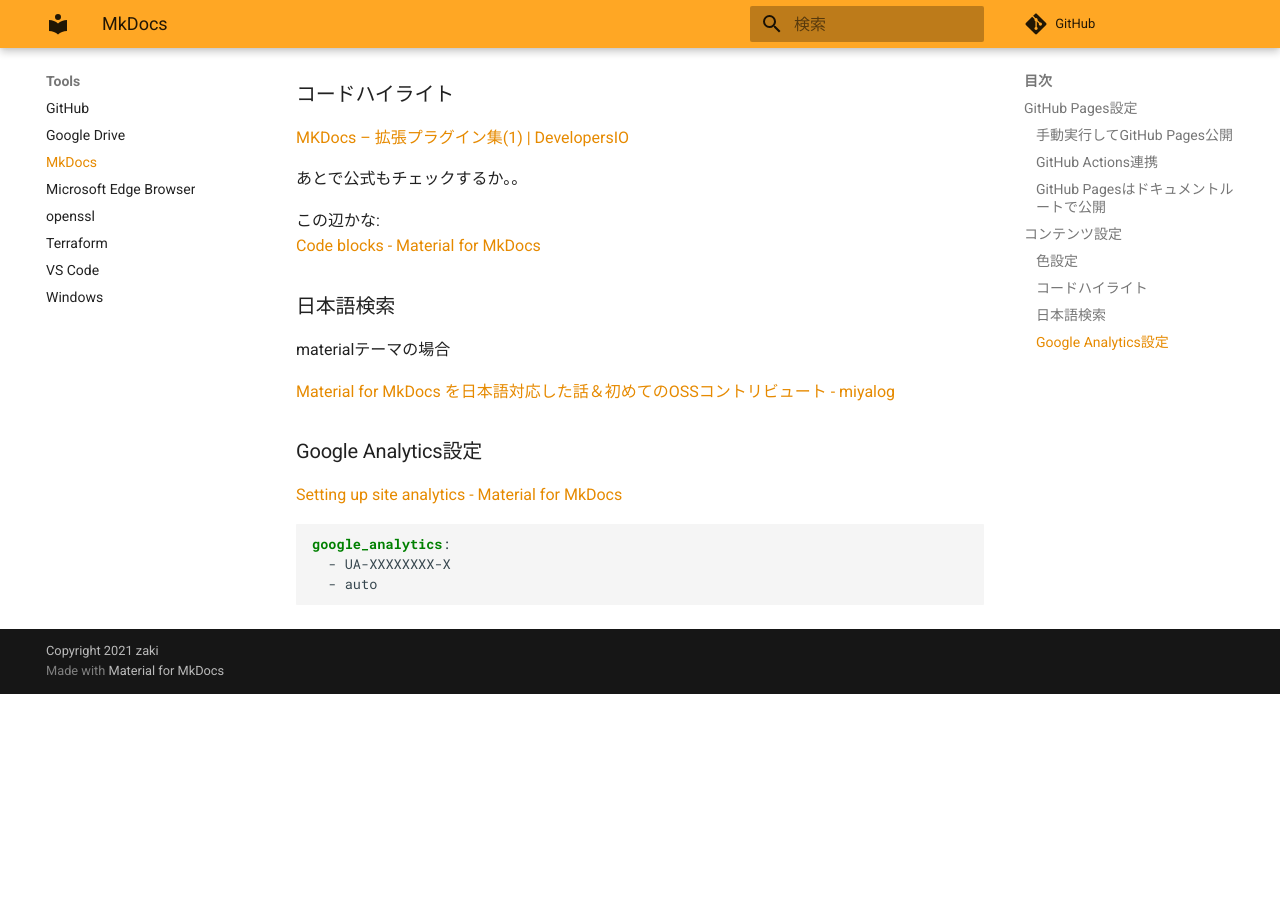
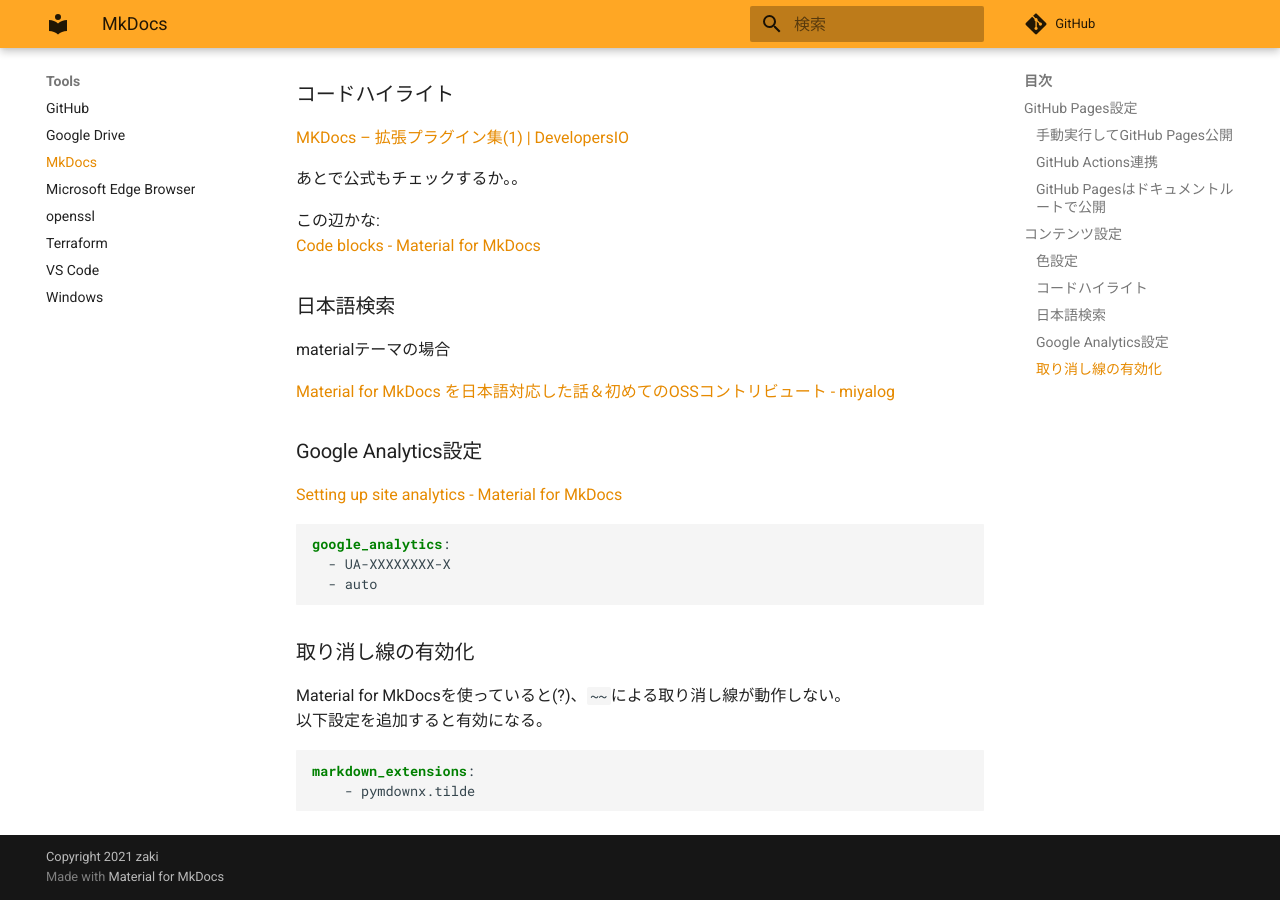
Before and after one commit to zaki-lknr/docs, an MkDocs documentation site: the page built from docs/Tools/mkdocs.md, in a window 1280 px wide and 900 px high, scrolled down 1495 px. Built offline with MkDocs 1.6.1 and Material for MkDocs 9.7.7, drawn with Linux system fonts in a browser that asks for light colours; comment, search, counter and statistics services are not loaded; before the commit the page ends 2189 px from its top, so only the background shows below that.

Commit message:
tools/mkdocs: ~による取り消し線の有効化の説明

````diff
--- a/docs/Tools/mkdocs.md
+++ b/docs/Tools/mkdocs.md
@@ -74,3 +74,13 @@ google_analytics:
   - UA-XXXXXXXX-X
   - auto
 ```
+
+### 取り消し線の有効化
+
+Material for MkDocsを使っていると(?)、`~~`による取り消し線が動作しない。
+以下設定を追加すると有効になる。
+
+```yaml
+markdown_extensions:
+    - pymdownx.tilde
+```
````
